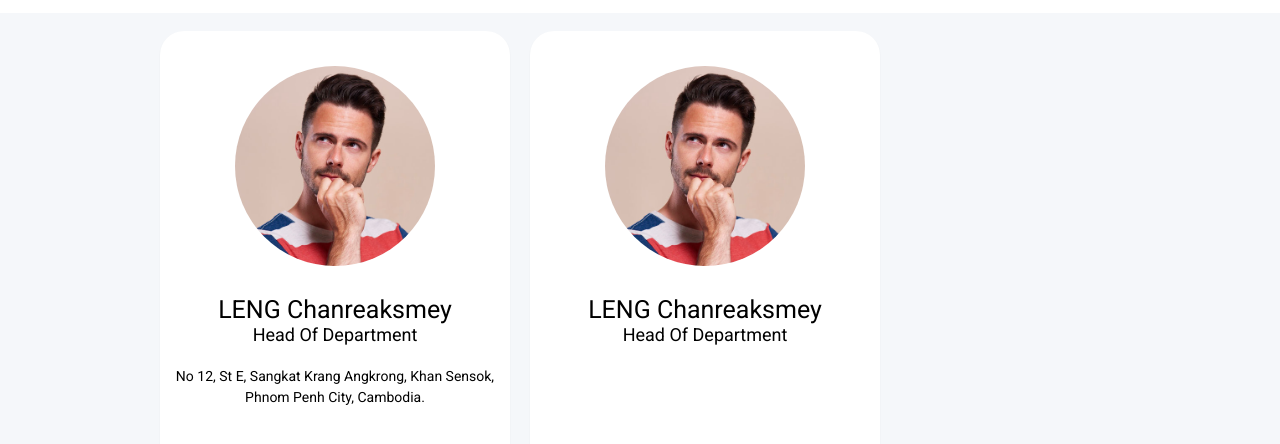
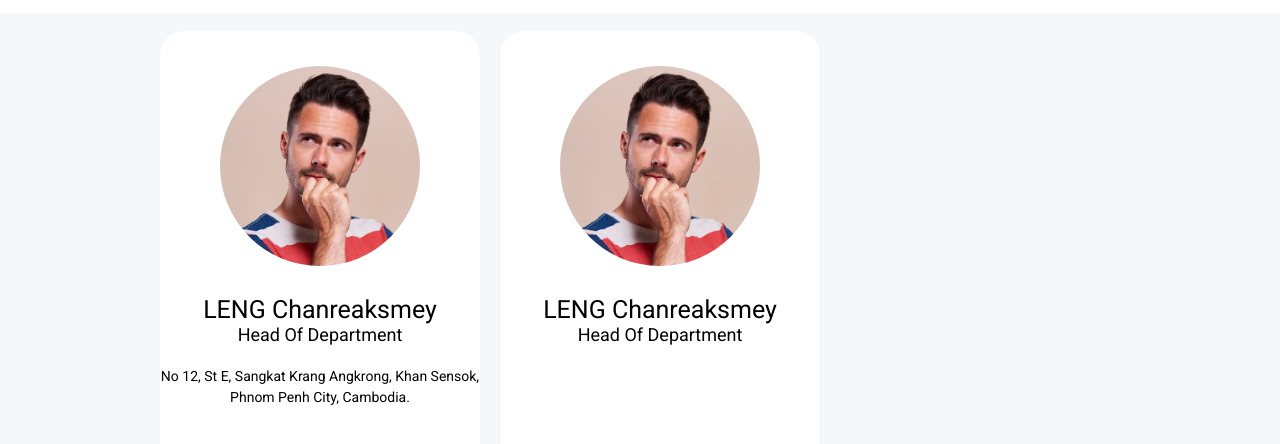
Before and after one commit to chanreaksmeyleng/hw23, a website: page profile.html in a window 1280 px wide. Shown: the part 64-508 px from the top of the page. Drawn offline with nearby package versions, Linux system fonts and the light colour scheme; a web font is replaced by a local one.

Commit message:
first commit

```diff
--- a/profile.html
+++ b/profile.html
@@ -281,13 +281,13 @@
     </header>
     <main class="h-screen lg:px-40 md:px-40 sm:px-[15px] px-[15px] pt-[95px] bg-[#F5F7FA]">
       <div class="w-full flex lg:flex-row md:flex-row sm:flex-col flex-col gap-5">
-        <div class="shadow-sm lg:h-[80vh] md:h-[80vh] sm:h-[80vh] h-[80vh] w-[350px] flex flex-col  items-center bg-white rounded-3xl pt-[35px] ">
+        <div class="shadow-sm lg:h-[80vh] md:h-[80vh] sm:h-[80vh] h-[80vh] w-[320px] flex flex-col  items-center bg-white rounded-3xl pt-[35px] ">
             <img src="./src/image/profile.jpg" class="rounded-full w-[200px] h-[200px]" alt="">
             <p class="text-[25px] pt-[25px]">LENG Chanreaksmey</p>
             <p class="text-[18px] leading-3">Head Of Department</p>
             <p class="text-[14px] mx-[35px] pt-[25px] text-center">No 12, St E, Sangkat Krang Angkrong, Khan Sensok, Phnom Penh City, Cambodia.</p>
         </div>
-        <div class="shadow-sm lg:h-[80vh] md:h-[80vh] sm:h-[100vh] h-[100vh] w-[350px] flex flex-col  items-center bg-white rounded-3xl pt-[35px] ">
+        <div class="shadow-sm lg:h-[80vh] md:h-[80vh] sm:h-[100vh] h-[100vh] w-[320px] flex flex-col  items-center bg-white rounded-3xl pt-[35px] ">
             <img src="./src/image/profile.jpg" class="rounded-full w-[200px] h-[200px]" alt="">
             <p class="text-[25px] pt-[25px]">LENG Chanreaksmey</p>
             <p class="text-[18px] leading-3">Head Of Department</p>
```
Also changed, not shown: src/output.css.
